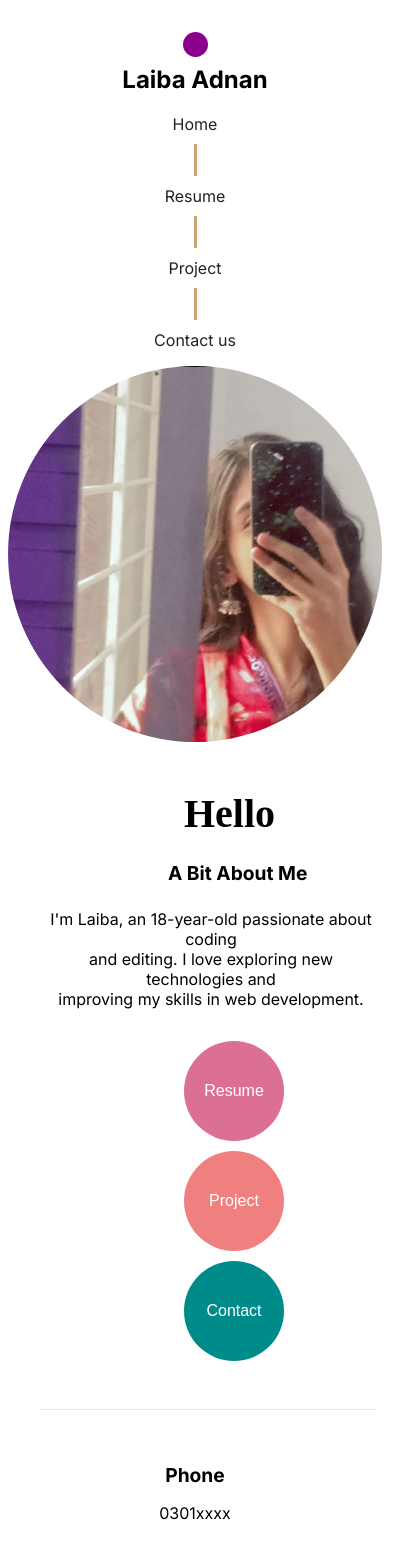
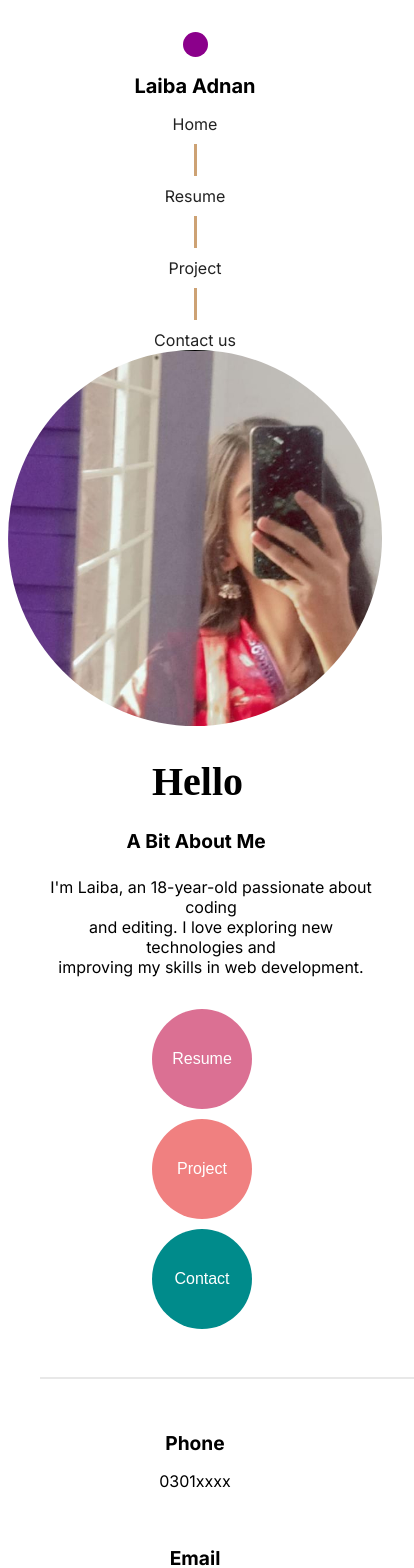
Before and after one commit to laiba310/resume-websitee, a Next.js app: page / in a window 390 px wide. Shown: the top 1568 px of the page, 414 px wide, since content can reach past the window. Built offline with nearby package versions, Linux system fonts and the light colour scheme.

Commit message:
Made layout changes in global CSS for better responsiveness

```diff
--- a/src/app/globals.css
+++ b/src/app/globals.css
@@ -252,54 +252,70 @@ margin-right: 2rem;
 /* Medium screens (up to 1024px) */
 @media (max-width: 1024px) {
   nav ul {
-    gap: 10px;
-    margin-right: 1rem;
+      gap:10px;
+      margin-right: 1rem
   }
 
   .heroimg {
-    width: 80%;
-    margin-left: auto;
+
+      margin-left: auto !important;
       margin-right: auto;
-    margin-bottom: 2rem;
+      margin-bottom: 2rem
   }
 
   .hea2 {
       font-size: 2.5rem;
-    margin-left: 11.5rem;
-    margin-top: 1rem;
+      margin-left: 22.5rem;
+      margin-top: 1rem
   }
+
   .hea3 {
       font-size: 1.2rem;
-    margin-left: 11rem;
+      margin-left: 21rem
   }
 
   .para1 {
       font-size: 1rem;
-    margin-left: 0rem;
+      margin-left: 14rem
   }
 
   .buttons {
-    flex-direction: column; /* Stack buttons vertically */
+      flex-direction: column;
       gap: 10px;
-    margin-left: 11.5rem;
-    margin-bottom: 2rem;
+      margin-left: 22.5rem;
+      margin-bottom: 2rem
   }
 
-.div{
-  width: 95%;
+  .div {
+      width: 95%
   }
 
-  .footerE,
-  .footerc {
-    margin: 4rem;
+  .footerE,.footerc {
+      margin: 4rem
   }
 
   .footerl {
+      justify-content: center;
 
-    justify-content: center;
-    gap: 10px;
+     gap: 10px
   }
+  .heap {
+    display: flex;
+    flex-direction: column;
+    align-items: flex-start;
+    margin-top: 1rem;
+    margin-left: 5rem;
 }
+.row{
+  margin-left: 3rem !important;
+}
+.anoski{
+  margin-left: 3rem !important;
+}
+.anoski .timeline-circle{
+  margin-top: 1.8rem;
+}}
+
 /* Mobile screens (up to 480px) */
 @media (max-width: 480px) {
 
@@ -316,16 +332,22 @@ margin-right: 2rem;
     margin: 0;
     padding: 0;
   }
+  .heap{
+    margin-left: 0% !important;
+  }
 
   nav ul {
     gap: 10px;
   }
 
-  .hea1 {
-    font-size: 1.5rem;
-    margin-top: 0.5rem;
+ .hea2 {
+        font-size: 2.5rem;
+        margin-left: 9rem !important;
     }
-
+    .hea2 {
+      font-size: 2.5rem;
+      margin-left: 9rem;
+  }
 
   /* Hero section */
   .heroimg {
@@ -337,9 +359,9 @@ margin-right: 2rem;
   /* Button adjustments */
   .buttons {
     flex-direction: column;
-    align-items: center;
+
     gap: 10px;
-    margin-left: 0;
+    margin-left: 9rem;
   }
 
   button {
@@ -374,14 +396,10 @@ margin-right: 2rem;
     font-size: 1rem;
   }
 
-  .hea2 {
-    font-size: 2.5rem;
-    margin-left: 11rem;
-  }
 
   .hea3 {
     font-size: 1.2rem;
-    margin-left: 10rem;
+    margin-left: 7.4rem;
   }
 
   .para1 {
@@ -389,11 +407,7 @@ margin-right: 2rem;
     margin-left: 2rem;
   }
 
-  .buttons {
-    flex-direction: column; /* Stack buttons vertically */
-    gap: 10px;
-    margin-left: 11rem;
-  }
+
 
   button {
     width: 100px;
@@ -410,7 +424,7 @@ margin-right: 2rem;
     font-size: 0.8rem;
   }
   .div{
-   width: 90%;
+   width: 100% !important;
    margin-top: 1rem;
   }
 }
@@ -794,6 +808,10 @@ margin-right: 50rem;
     font-size: 1.1rem; /* Slightly reduce title size */
 
   }
+  .heroimg {
+    margin: 0 !important;
+}
+
 
   .item-period {
     font-size: 0.9rem; /* Slightly reduce period size */
@@ -826,3 +844,17 @@ margin-right: 50rem;
        margin-left: 0rem;
 }
 }
+@media (max-width: 1399.98px) {
+
+ .semimain{
+  display: flex;
+  flex-wrap: wrap;
+}
+.heroimg{
+  margin-left: 6rem;
+
+}
+.div{
+  width: 100%;
+}
+}
```
Lines whose indentation alone changed are shown as unchanged.
